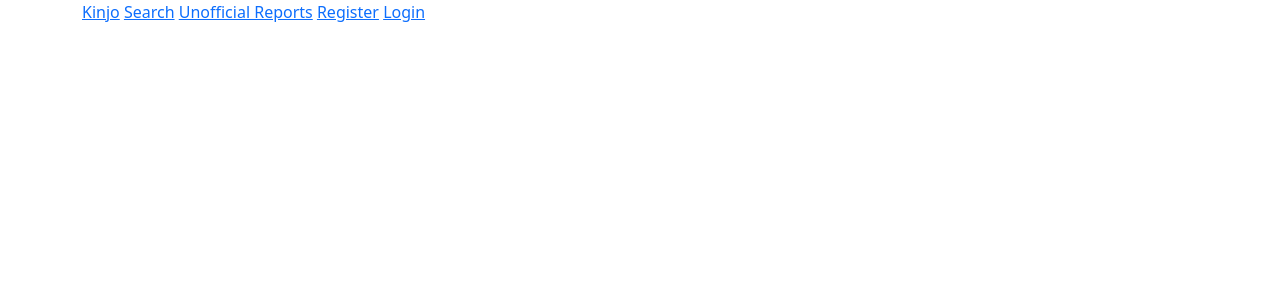
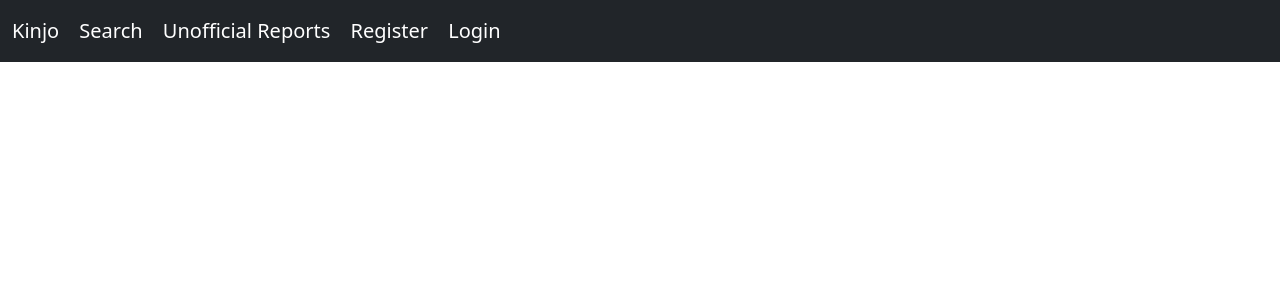
Before and after one commit to PeaPuffer/Kinjo-Community-App, a Flask app: page /incident_report in a window 1280 px wide. Shown: the top 300 px of the page. Run offline with Flask 2, Linux system fonts and the light colour scheme.

```diff
--- a/server.py
+++ b/server.py
@@ -188,48 +188,8 @@ def official_detail(incident_id):
     data = res.json()
     print('!'*20)
     print(data)
-    #retreives individual incidents ex: data[0]
-    # incident_dict = {}
-    # for incident in data:
-    #     incident_dict[incident['incident_description']] = []
-    # incidents = []
-    # for incident in data:
-    #     incidents.append(incident)
-    #     incident_dict[ incident['incident_description'] ].append(incident)
 
-
-    # if incident == " ":
-    #     payload = {'key': API_KEY, 'source': 'title', "incidents":incidents}
-
-
-    return render_template('official_detail.html', incident=data[0], title=title)
-
-
-## create a request to have all_official reports shown
-# @app.route('/officials')
-# def get_all_official():
-#     """View all official reports from API"""
-
-#     url = 'https://data.sfgov.org/resource/wg3w-h783.json'
-#     payload = {'$$app_token': API_KEY}
-#     res = requests.get(url, params=payload)
-#     data = res.json
-#
-
-#     return render_template("all_official.html", officials=officials) #(results=results)
-
-
-#detailed official reports #might not need this since the descriptions are short
-# @app.route('/officials, <official_id>', methods=["GET"])
-# def get_official():
-#     """Get details of an official report"""
-
-#         url = 'https://data.sfgov.org/resource/wg3w-h783.json'
-#         payload = {'$$app_token': API_KEY}
-#         res = requests.get(url, params=payload)
-#         data = res.json
-
-#         return render_template("official_detail.html")
+    return render_template('official_detail.html', incident=data[0])
 
 
 ### COMMENT ####################################################
@@ -270,8 +230,9 @@ def login():
         return redirect('/login')
     else:
         session["user_email"] = user.email
+        session["user_id"] = user.user_id
         flash(f"Welcome back, {user.fname}!")
-        return redirect('/profile')
+        return redirect('/') #change to profile when save features added
 
 
 ### LOGOUT ####################################################
--- a/templates/all_unofficial.html
+++ b/templates/all_unofficial.html
@@ -2,8 +2,8 @@
 {% block title %}All Unofficial Reports{% endblock %}
 
 {% block body %}
-    <h1>All Unofficial Reports</h1>
-
+    <h3>All Unofficial Reports</h3>
+    <div>
       <ul>
           {% for unofficial in unofficials %}
             <li>
@@ -13,7 +13,7 @@
             </li>
           {% endfor %}
         </ul>
-
+    </div>
 <!-- {% for unofficial in unofficials %}
     <p>{{unofficial}}</p>
 
--- a/templates/base.html
+++ b/templates/base.html
@@ -12,24 +12,28 @@
   </head>
 
   <body>
-    <div class="container">
+    <nav class="navbar navbar-expand-md bg-dark navbar-dark">
+    <div class="container-fluid">
       {% if session.get("user_email")%}
-      <div>
-          <a href ="/">Kinjo</a>
-          <a href="/search">Search</a>
-          <a href="/unofficials">Unofficial Reports</a>
-
-          <a href = "/incident_report">Submit a Report</a>
-          <a href = "/logout">Logout</a>
+        <div>
+          <a class="navbar-brand" href="#">Kinjo</a>
+          <a class="navbar-brand" href="/search" >Search</a>
+          <a class="navbar-brand" href="/unofficials">Unofficial Reports</a>
+          <a class="navbar-brand" href="/incident_report">Submit a Report</a>
+          <a class="navbar-brand" href="/logout">Logout</a>
+        </div>
+      </nav>
+      {% else %}
+      <nav class="navbar navbar-expand-md bg-dark navbar-dark">
+        <div>
+          <a class="navbar-brand" href="#">Kinjo</a>
+          <a class="navbar-brand" href="/search">Search</a>
+          <a class="navbar-brand" href="/unofficials">Unofficial Reports</a>
+          <a class="navbar-brand" href="/register">Register</a>
+          <a class="navbar-brand" href="/login">Login</a>
+        </div>
       </div>
-  {% else %}
-      <div>
-          <a href ="/">Kinjo</a>
-          <a href="/search">Search</a>
-          <a href="/unofficials">Unofficial Reports</a>
-          <a href = "/register">Register</a>
-          <a href = "/login">Login</a>
-      </div>
+      </nav>
   {% endif %}
 
 
--- a/templates/incident_reports.html
+++ b/templates/incident_reports.html
@@ -1,13 +1,20 @@
 {% extends 'base.html' %}
 {% block title %}Unofficial Incident Report{% endblock %}
 
+{% block head %}
+{% endblock %}
+
+
 {% block body %}
 
+<p>
 {% if session.get("user_email") %}
+</p>
 
-<h1>Unofficial Incident Report</h1>
-<h3>Submit your own account of an incident that was not officially reported.</h3>
 
+  <h3>Unofficial Incident Report</h3>
+    <h4>Submit your own account of an incident that was not officially reported.</h4>
+<div>
   <form id="incident_report" action="/incident_report" method="POST">
       <p>Title <input type="text" name="title" required>*</p>
       <p>Incident<br>
@@ -20,7 +27,7 @@
         <input type="submit" value="Submit">
       </p>
   </form>
-
+</div>
 
 
 {% endif %}
--- a/templates/profile.html
+++ b/templates/profile.html
@@ -8,7 +8,7 @@
 <h1>User Profile</h1>
 
 <ul>
-    <li></li>
+
     <li><a href="/incident_report">Submit an incident</a></li>
 </ul>
 
```
Also changed, not shown: templates/official_detail.html (+17 -4 lines). Lines whose indentation alone changed are shown as unchanged.
